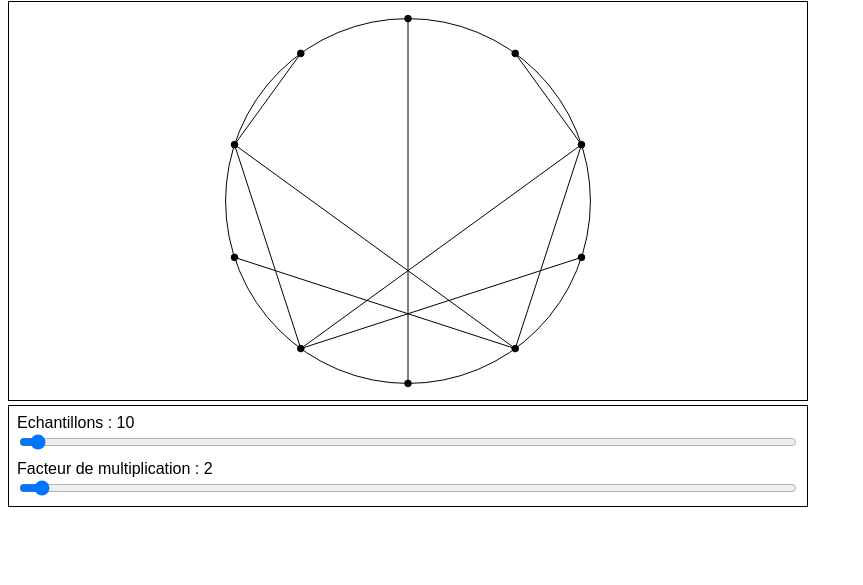
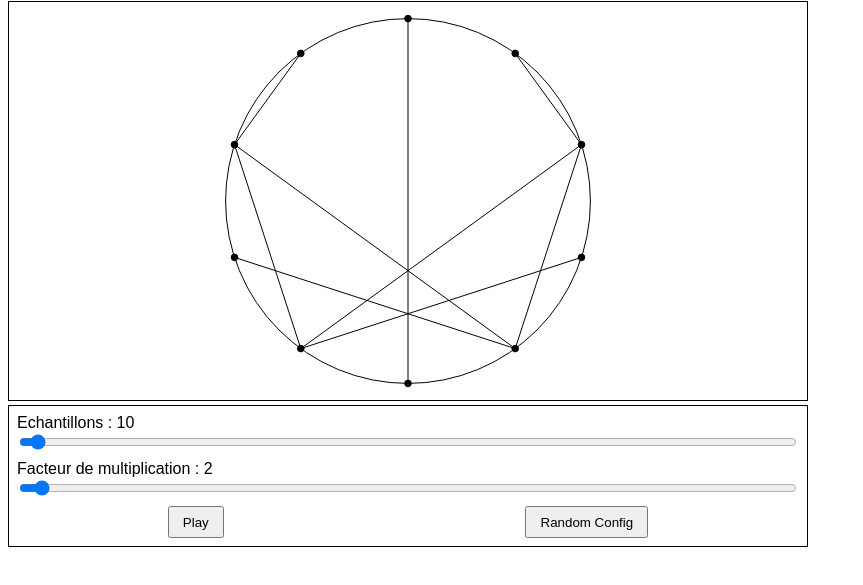
Before and after one commit to Deltouxx/tsrce1-sept-2023, a website built with Vite: page front/index.html in a window 1280 px wide. Shown: the part 79-664 px from the top of the page, without its empty margins (0-863 px from the left). Built offline with nearby package versions, Linux system fonts and the light colour scheme.

Commit message:
dev: added buttons

```diff
--- a/front/index.html
+++ b/front/index.html
@@ -23,6 +23,10 @@
         <span>Facteur de multiplication : <span class="value">xx</span></span>
         <input type="range" min="0" max="100" step="0.01" />
       </label>
+      <div class="buttons">
+        <button class="play">Play</button>
+        <button class="random">Random Config</button>
+      </div>
     </div>
   </body>
 </html>
--- a/front/src/style.scss
+++ b/front/src/style.scss
@@ -44,4 +44,14 @@ div.command {
     display: flex;
     flex-flow: column;
   }
+
+  div.buttons {
+    display: flex;
+    justify-content: space-around;
+
+    button {
+      padding: 0.5em 1em;
+      cursor: pointer;
+    }
+  }
 }
```
